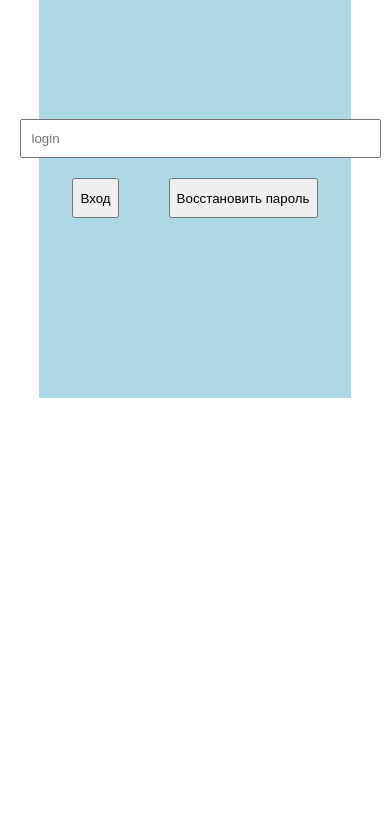
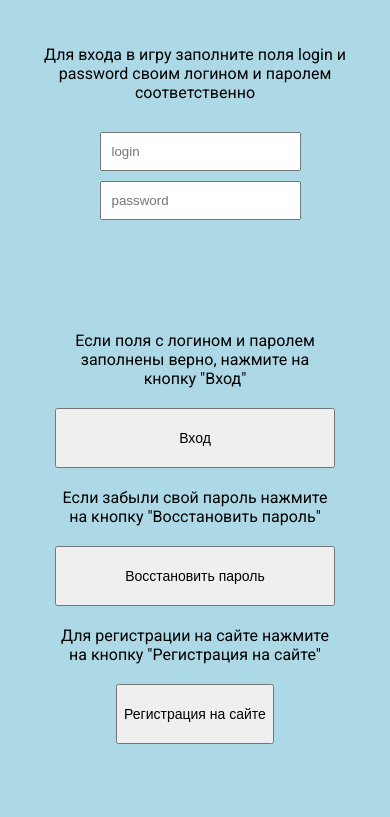
Before and after one commit to kirilla111/web_rk1, a plain HTML site: page 191-361-AfanasyevKM/index.html in a window 390 px wide. Shown: the part 354-1171 px from the top of the page. Before the commit the page ends 844 px from the top, so only its background shows below. Drawn offline with Linux system fonts and the light colour scheme.

Commit message:
index reworked form.html added

```diff
--- a/191-361-AfanasyevKM/index.html
+++ b/191-361-AfanasyevKM/index.html
@@ -28,18 +28,28 @@
         <div class="flex-container">
             <div class="flex-container__var"> Учебная группа: 191-361, Вариант: 4</div>
         </div>
-        <div class="main-form">
+        <div class="main-form" style="text-align: center;">
+            <h1>Форма входа в игру</h1>
             <div class="grid-container">
-                <div class="flex-container form">
-                    <input type="text" size="40" placeholder="login">
-                    <input type="text" size="40" placeholder="login">
-                </div>
-                <div class="buttons">
-                    <input type="submit" value="Вход">
-                    <input type="submit" value="Восстановить пароль">
+                <div class="login-password" style="text-align: center;">
+                    Для входа в игру заполните поля login и password своим логином и паролем соответственно
+                    <div class="flex-container form">
+                        <input type="text" placeholder="login">
+                        <input type="text" placeholder="password">
+                    </div>
                 </div>
 
+
+                <div class="buttons" style="text-align: center;">
+                    <div>Если поля с логином и паролем заполнены верно, нажмите на кнопку "Вход"</div>
+                    <input type="submit" value="Вход">
+                    <div>Если забыли свой пароль нажмите на кнопку "Восстановить пароль"</div>
+                    <input type="submit" value="Восстановить пароль">
+                    <div>Для регистрации на сайте нажмите на кнопку "Регистрация на сайте"</div>
+                    <a id="go-to-form" href="form.html"><input type="submit" value="Регистрация на сайте"></a>
+                </div>
             </div>
+        </div>
         </div>
     </main>
 </body>
--- a/191-361-AfanasyevKM/styles/style.css
+++ b/191-361-AfanasyevKM/styles/style.css
@@ -44,7 +44,6 @@ header {
 
 .form {
     align-items: center;
-    grid-area: top;
 }
 
 .form input {
@@ -52,29 +51,86 @@ header {
     margin-left: 10px;
 }
 
+.login-password {
+    display: flex;
+    flex-direction: column;
+    justify-content: center;
+    gap: 30px;
+    align-items: center;
+    grid-area: top;
+}
+
 .buttons {
-    height: 40px;
-    width: 100%;
+    width: 60%;
     display: flex;
+    flex-direction: column;
     justify-content: center;
-    gap: 50px;
-    flex-direction: row;
+    gap: 20px;
     grid-area: bot;
 }
 
+.buttons input {
+    height: 60px;
+    font-size: 22px;
+}
+
+.buttons input:hover {
+    height: 60px;
+    font-size: 22px;
+    background-color: darksalmon;
+}
+
 .grid-container {
-    padding: 40px;
+    padding: 20px;
     display: grid;
     background-color: lightblue;
     grid-template-columns: repeat(2, 1fr);
-    grid-template-rows: repeat(2, 200px);
+    grid-template-rows: repeat(3, 200px);
     justify-items: center;
-    grid-gap: 5%;
-    grid-template-areas: "top top" "bot bot";
+    grid-gap: 20px;
+    grid-template-areas: "top top" "bot bot" "bot bot";
 }
 
-@media (max-width:450px) {
+.flex-container-form {
+    padding-top: 40px;
+    padding-bottom: 40px;
+    padding-left: 20px;
+    padding-right: 20px;
+    display: flex;
+    flex-direction: column;
+    background-color: lightblue;
+    gap: 20px;
+}
+
+.flex-container-form input {
+    padding: 5px;
+    height: 30px;
+}
+
+
+/*--------------------------------MEDIA--------------------------------*/
+
+@media (max-width:600px) {
+    .main-form {
+        margin-left: 0;
+        margin-right: 0;
+    }
     .flex-container {
         flex-direction: column;
+        gap: 10px;
+        padding: 0px;
+    }
+    .grid-container {
+        grid-template-rows: repeat(3, 250px);
+    }
+    #go-to-form input {
+        max-width: 200px;
+        font-size: 14px;
+    }
+    .buttons {
+        width: 80%;
+    }
+    .buttons input {
+        font-size: 14px;
     }
 }
```
Also changed, not shown: 191-361-AfanasyevKM/form.html (added, +53 -0 lines).
